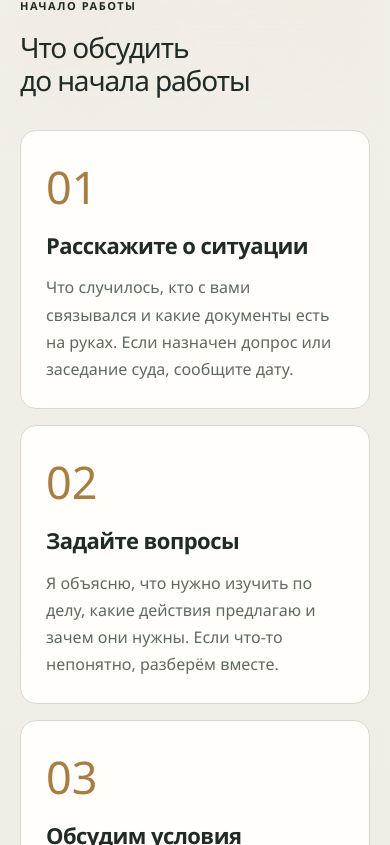
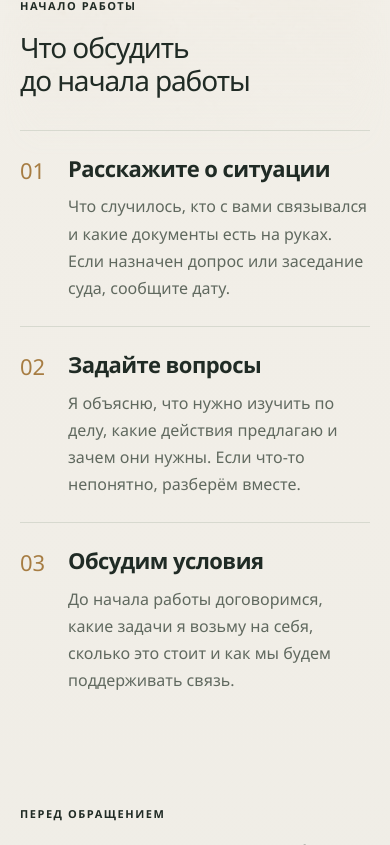
Before and after one commit to Aleks-man/advokat-vdovenko, a React (Vite) app in the folder front/: page /about in a window 390 px wide. Shown: the part 1379-2224 px from the top of the page. Built offline with nearby package versions, Linux system fonts and the light colour scheme; a web font is replaced by a local one.

Commit message:
style: replace work step cards with open columns and dividers

```diff
--- a/front/src/pages/About/About.css
+++ b/front/src/pages/About/About.css
@@ -3,19 +3,27 @@
 }
 .work-steps {
   display: grid;
-  grid-template-columns: repeat(3, 1fr);
-  gap: 24px;
+  grid-template-columns: repeat(3, minmax(0, 1fr));
+  border-top: 1px solid var(--line);
 }
 .work-steps article {
-  border: 1px solid var(--line);
-  border-radius: var(--card-radius);
-  background: var(--paper-light);
-  padding: 25px;
+  min-width: 0;
+  padding: 24px 32px 0;
+}
+.work-steps article:first-child {
+  padding-left: 0;
+}
+.work-steps article:last-child {
+  padding-right: 0;
+}
+.work-steps article + article {
+  border-left: 1px solid var(--line);
 }
 .step-number {
   font-family: var(--sans);
   color: var(--accent);
-  font-size: 45px;
+  font-size: 36px;
+  line-height: 1.2;
 }
 .work-steps h3 {
   margin-block: 24px 16px;
@@ -24,22 +32,42 @@
 .work-steps p {
   font-size: var(--text-size);
   color: var(--muted);
-  max-width: 300px;
+  max-width: 38ch;
 }
 .faq {
   max-width: 840px;
   margin-left: auto;
   border-top: 1px solid var(--line);
 }
-@media (max-width: 700px) {
+@media (max-width: 900px) {
   .work-steps {
     grid-template-columns: 1fr;
-    gap: 16px;
+  }
+  .work-steps article {
+    display: grid;
+    grid-template-columns: 32px minmax(0, 1fr);
+    gap: 12px 16px;
+    padding: 24px 0;
+  }
+  .work-steps article + article {
+    border-left: 0;
+    border-top: 1px solid var(--line);
+  }
+  .work-steps article:last-child {
+    padding-bottom: 0;
+  }
+  .work-steps .step-number {
+    grid-column: 1;
+    grid-row: 1 / 3;
+    padding-top: 2px;
+    font-size: 22px;
   }
   .work-steps h3 {
-    margin-top: 15px;
+    grid-column: 2;
+    margin: 0;
   }
   .work-steps p {
+    grid-column: 2;
     max-width: none;
   }
 }
```
